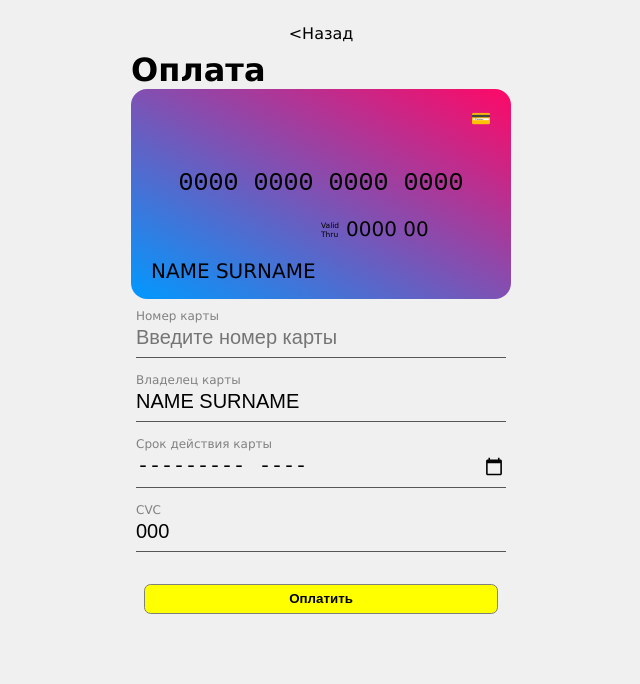
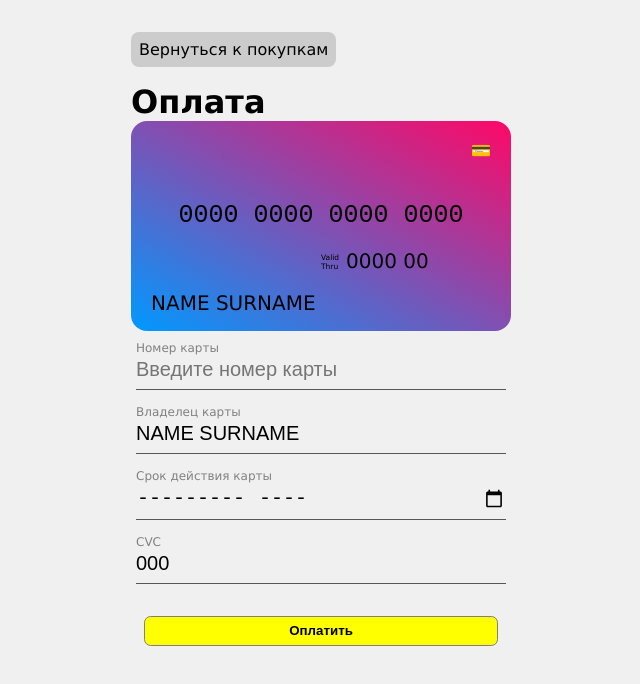
Before and after one commit to S-404/react-food, a React (Create React App) app: page /#/r/purchase in a window 1280 px wide. Shown: the top 684 px of the page, without its empty margins (319-959 px from the left). Built offline with nearby package versions, Linux system fonts and the light colour scheme.

Commit message:
upd styles

```diff
--- a/src/components/purchase/Purchase.jsx
+++ b/src/components/purchase/Purchase.jsx
@@ -13,10 +13,13 @@ const Purchase = () => {
 
     return (
         <div className='purchase'>
-            <Button
-                text={'<Назад'}
-                onClick={backButtonClickHandler}
-            />
+            <div className='purchase__back-button'>
+                <Button
+                    text={'Вернуться к покупкам'}
+                    onClick={backButtonClickHandler}
+                />
+            </div>
+
             <h1 className='purchase__header'>{'Оплата'}</h1>
             <div className='purchase__credit-card'>
                 <CreditCardView/>
--- a/src/components/purchase/creditCardForm/creditCardForm.scss
+++ b/src/components/purchase/creditCardForm/creditCardForm.scss
@@ -39,5 +39,8 @@
     border: 1px solid gray;
     border-radius: var(--border-radius-val);
     font-weight: 600;
+    &:active{
+      background-color: white;
+    }
   }
 }
--- a/src/components/purchase/purchase.scss
+++ b/src/components/purchase/purchase.scss
@@ -1,5 +1,12 @@
 .purchase{
   margin: 1em;
+  .purchase__back-button{
+    display: flex;
+    padding: 1em 0;
+    div{
+      background-color: #cccccc;
+    }
+  }
   .purchase__header{
 
   }
```
